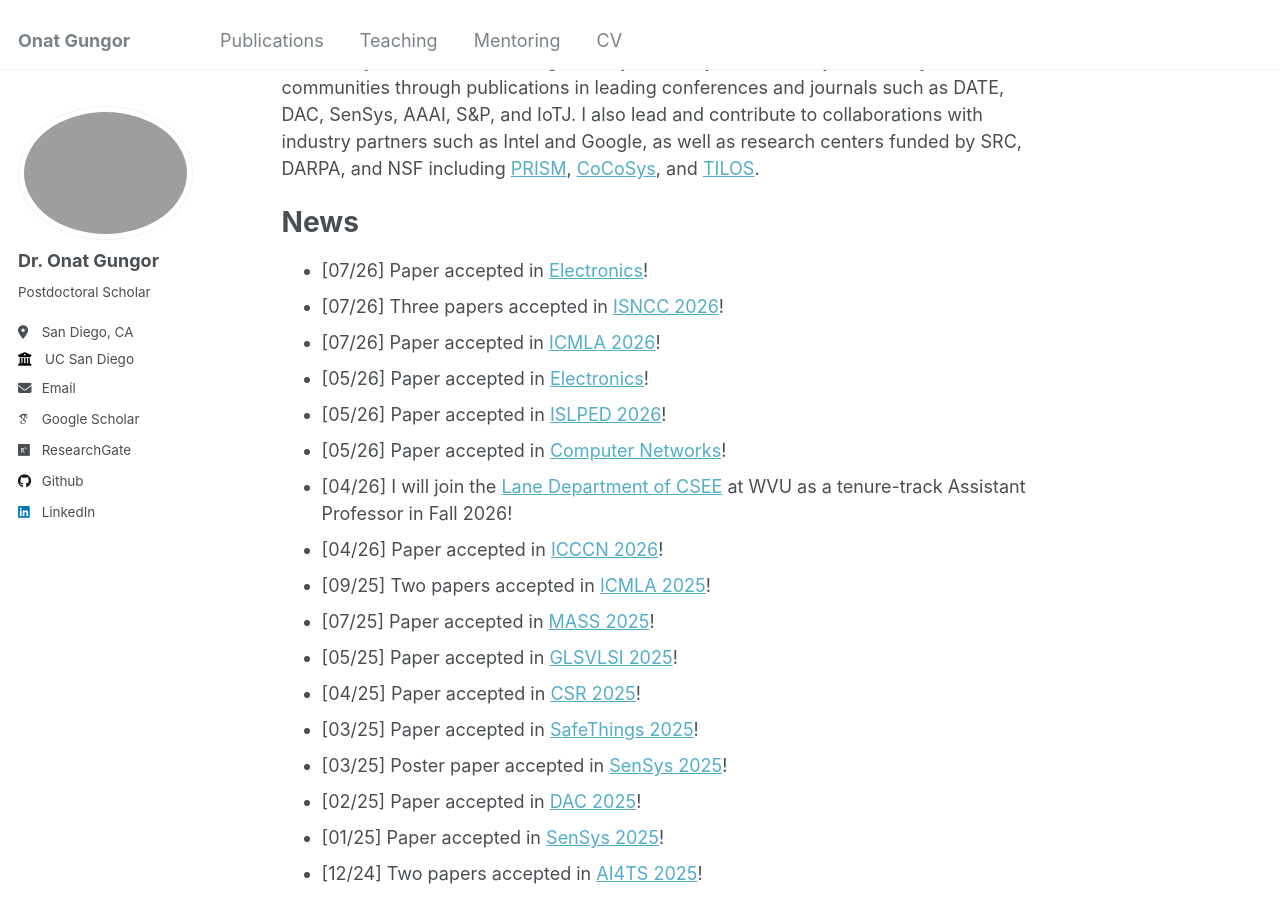
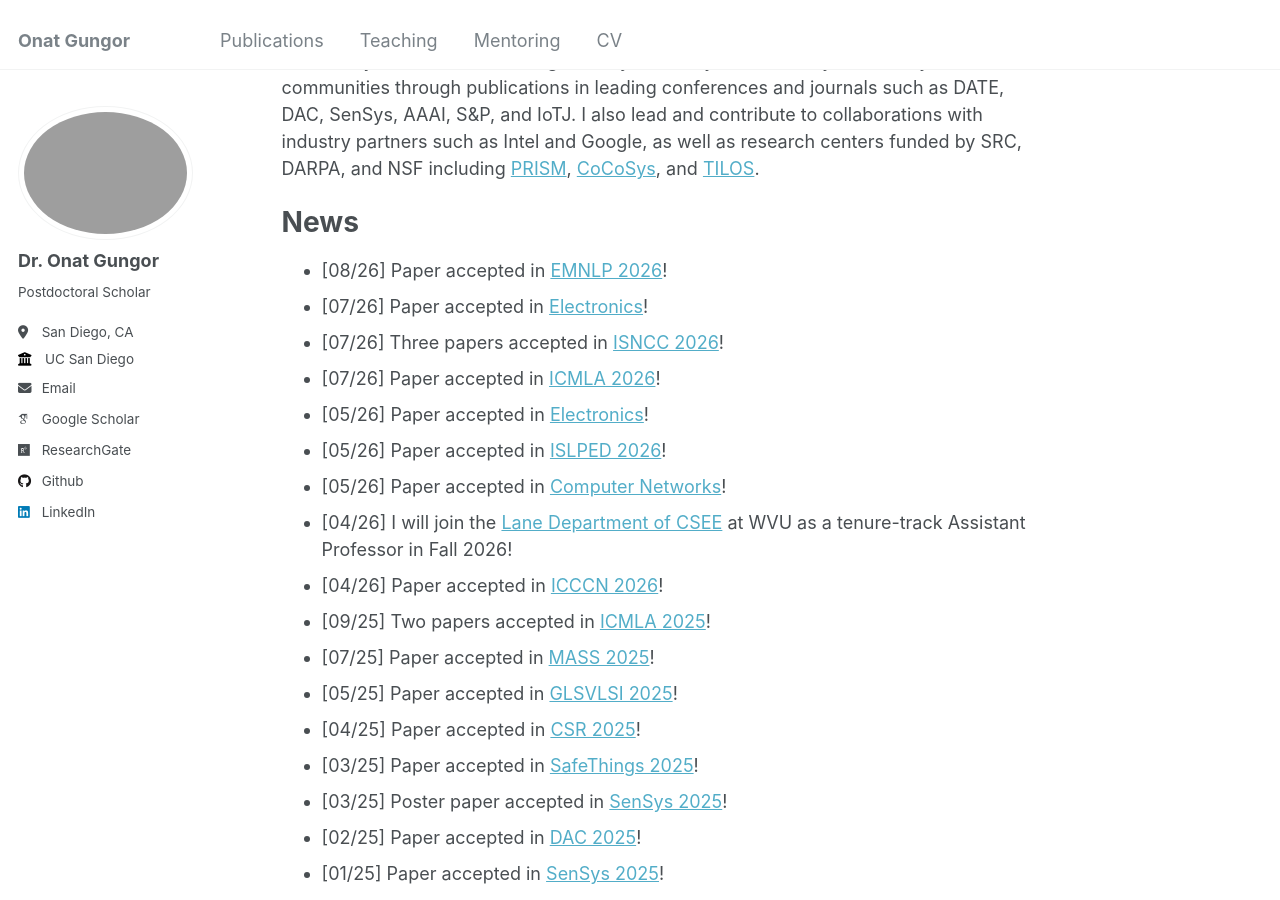
Before and after one commit to onatucsd/onatucsd.github.io, a Jekyll site: the page built from _pages/about.md, in a window 1280 px wide and 900 px high, scrolled down 317 px. Built offline with Jekyll 4.4.1, drawn with Linux system fonts in a browser that asks for light colours; some web fonts are replaced.

Commit message:
Update about.md

```diff
--- a/_pages/about.md
+++ b/_pages/about.md
@@ -11,6 +11,7 @@ My name is Onat Gungor, and I am an Assistant Professor in the [Lane Department
 
 News
 ======
+* [08/26] Paper accepted in [EMNLP 2026](https://2026.emnlp.org)!
 * [07/26] Paper accepted in [Electronics](https://www.mdpi.com/journal/electronics)!
 * [07/26] Three papers accepted in [ISNCC 2026](https://www.isncc-conf.org)!
 * [07/26] Paper accepted in [ICMLA 2026](https://www.icmla-conference.org/icmla26/)!
```
